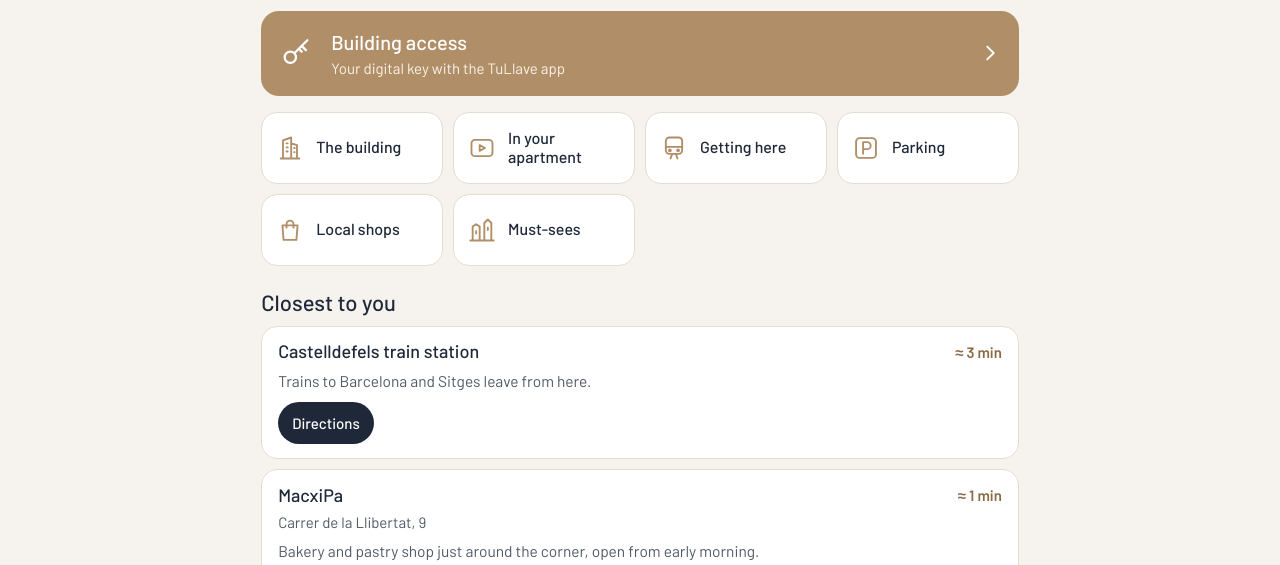
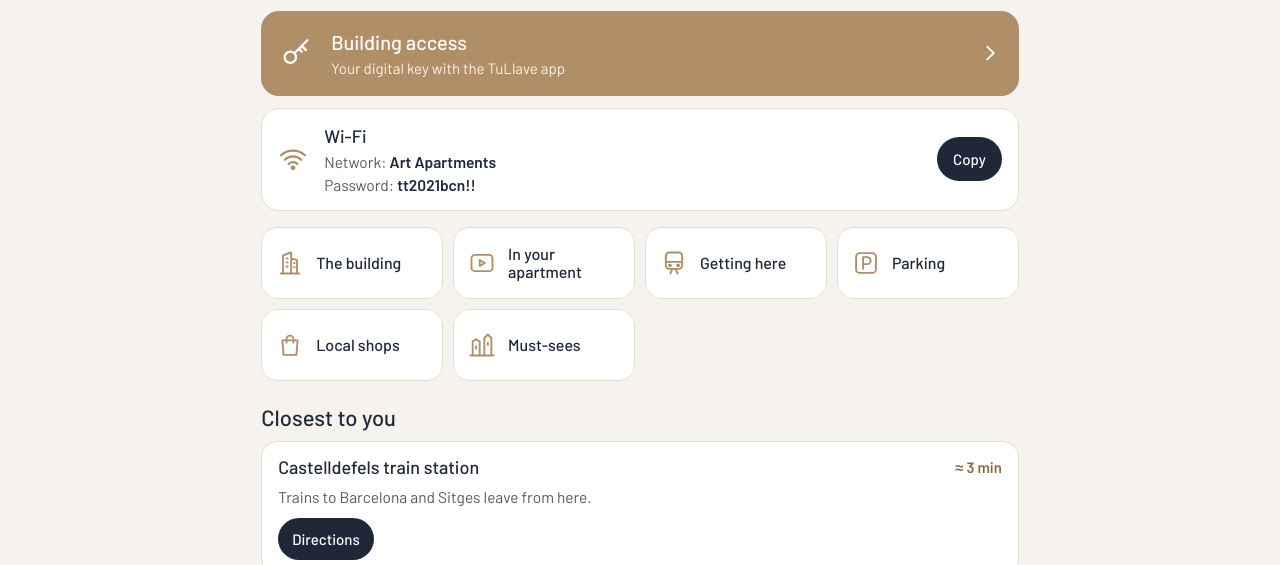
Before and after one commit to Artbcn/castelldefels, a plain HTML site: page index.html in a window 1280 px wide. Shown: the part 235-800 px from the top of the page. Drawn offline with Linux system fonts and the light colour scheme.

Commit message:
Wi-Fi
Co-Authored-By: Claude Opus 5.5 <noreply@anthropic.com>
Claude-Session: https://claude.ai/code/session_01823DxZGSdovscrBfenvnuP

```diff
--- a/index.html
+++ b/index.html
@@ -59,6 +59,12 @@ main{max-width:860px;margin:0 auto;padding:16px max(4vw,14px) 40px}
 .tiles.main .tile{flex-direction:row;justify-content:flex-start;text-align:left;min-height:64px;padding:12px 14px;gap:12px;font-size:16px}
 .tiles.main .tile svg{width:28px;height:28px;flex:none}
 @media(min-width:640px){.tiles.main{grid-template-columns:repeat(4,minmax(0,1fr))}.tiles.main .tile{min-height:72px}}
+.wifi{display:grid;grid-template-columns:34px minmax(0,1fr) auto;gap:12px;align-items:center;background:var(--card);border:1px solid var(--line);border-radius:18px;padding:14px 16px;margin:12px 0}
+.wifi svg{width:30px;height:30px;stroke:var(--gold);fill:none;stroke-width:1.8;stroke-linecap:round}
+.wifi b{display:block;font-size:18px;font-weight:500}.wifi span{display:block;font-size:15.5px;color:var(--mute)}.wifi strong{color:var(--ink);font-weight:600;overflow-wrap:anywhere}
+.cp{font:500 15px Barlow,sans-serif;min-height:44px;padding:0 16px;border-radius:999px;border:0;background:var(--navy);color:#fff;cursor:pointer}
+:root[data-theme=dark] .cp{background:var(--gold)}
+@media (prefers-color-scheme:dark){:root:not([data-theme=light]) .cp{background:var(--gold)}}
 .stats{display:grid;grid-template-columns:repeat(2,minmax(0,1fr));gap:10px}
 .stats div{background:var(--card);border:1px solid var(--line);border-radius:14px;padding:12px 14px}
 .stats b{display:block;font-size:24px;font-weight:400;color:var(--gold-ink)}.stats span{font-size:15px;color:var(--mute)}
@@ -190,28 +196,28 @@ const FREE=[
 {n:["Aparcamiento público junto a la estación","Public car park by the station","Parking public près de la gare","Aparcament públic al costat de l'estació"],ll:"41.2818255,1.9842472",t:9},
 {n:["Aparcamiento gratuito del Canal Olímpic","Olympic Canal free car park","Parking gratuit du Canal olympique","Aparcament gratuït del Canal Olímpic"],ll:"41.2791572,1.9898105",t:14}];
 const X={
-es:{tHelp:"En tu apartamento",helpL:"Vídeos cortos para resolver lo más habitual.",lavWhere:"Dónde está: en la azotea, la puerta blanca que ves marcada en la foto.",vidT:"Mira cómo se abre",vids:[["Abrir la puerta con TuLlave", "Abre la app, toca el candado y la puerta se desbloquea."], ["Desbloquear el termostato", "Si en la pantalla ves un candado, el termostato está bloqueado: en el vídeo ves cómo desbloquearlo."], ["Cambiar de frío a calor", "Cambia el modo del termostato hasta que aparezca el sol (calor) o el copo de nieve (frío)."], ["Si se va la luz", "Abre el cuadro eléctrico junto a la puerta de entrada y sube el interruptor que haya bajado."], ["Cafetera Dolce Gusto", "Cómo preparar un café con la cafetera de cápsulas."]],hello:"Bienvenido a ART Apartments",sub:"Tu guía rápida para la estancia en Castelldefels",nearT:"Lo más cerca",back:"Volver",tAcc:"Acceso al edificio",tAccS:"Tu llave digital con la app TuLlave",tBld:"El edificio",tArr:"Cómo llegar",tPk:"Aparcar",tLoc:"Comercio local",tSee:"Lo imprescindible",tCt:"Contacto",call:"Llamar",mail:"Escribir",minS:"min",
+es:{wifiT:"Wi-Fi",wifiN:"Red",wifiP:"Contraseña",copy:"Copiar",copied:"Copiada",tHelp:"En tu apartamento",helpL:"Vídeos cortos para resolver lo más habitual.",lavWhere:"Dónde está: en la azotea, la puerta blanca que ves marcada en la foto.",vidT:"Mira cómo se abre",vids:[["Abrir la puerta con TuLlave", "Abre la app, toca el candado y la puerta se desbloquea."], ["Desbloquear el termostato", "Si en la pantalla ves un candado, el termostato está bloqueado: en el vídeo ves cómo desbloquearlo."], ["Cambiar de frío a calor", "Cambia el modo del termostato hasta que aparezca el sol (calor) o el copo de nieve (frío)."], ["Si se va la luz", "Abre el cuadro eléctrico junto a la puerta de entrada y sube el interruptor que haya bajado."], ["Cafetera Dolce Gusto", "Cómo preparar un café con la cafetera de cápsulas."]],hello:"Bienvenido a ART Apartments",sub:"Tu guía rápida para la estancia en Castelldefels",nearT:"Lo más cerca",back:"Volver",tAcc:"Acceso al edificio",tAccS:"Tu llave digital con la app TuLlave",tBld:"El edificio",tArr:"Cómo llegar",tPk:"Aparcar",tLoc:"Comercio local",tSee:"Lo imprescindible",tCt:"Contacto",call:"Llamar",mail:"Escribir",minS:"min",
  accL:"No hay recepción: el check-in es 100 % digital y entras al edificio y a tu apartamento con tu móvil.",
  accSteps:["Descarga la app TuLlave en tu móvil.","Haz el check-in online antes de llegar. Cada adulto debe registrarse.","Cuando la reserva esté pagada y el check-in completo, cada huésped recibe su llave digital por correo electrónico.","Abre la app TuLlave e introduce o activa el código que te enviamos.","Al llegar, abre la puerta del edificio desde la app y después la de tu apartamento."],
  accNote:"Tu llave funciona desde las 16:00 del día de llegada hasta las 10:00 del día de salida.",accHelp:"¿No se abre? Revisa que tienes Bluetooth e internet activados y llámanos.",ios:"App Store (iPhone)",android:"Google Play (Android)",
  bldL:"Edificio de 2021 en pleno centro de Castelldefels, en la avenida principal.",fac:[["Piscina y solárium","Piscina exterior en la azotea, con solárium. Abierta de 8:00 a 19:00 en temporada baja y de 8:00 a 21:00 en verano."],["Lavandería","Lavadora y secadora en la azotea. Se pagan en el quiosco que hay allí acercando el móvil, o desde el móvil con la app Washtur. El detergente ya está incluido en el lavado."],["Ascensor","Comunica todas las plantas con la azotea."],["Tu apartamento","Cocina equipada, aire acondicionado y calefacción, microondas, nevera, TV y baño con ducha. Algunos tienen balcón."]],
  locT:"Ubicación",locL:[["200 m","de la estación de tren"],["1,2 km","de la playa"],["14 km","del aeropuerto"],["20 km","de Barcelona"]],openMap:"Abrir en Google Maps",
  arrL:"Avinguda de la Constitució, 164 · 08860 Castelldefels",fromAir:"Desde el aeropuerto",fromAirD:"El aeropuerto de Barcelona-El Prat está a unos 14 km. Puedes venir en taxi o en transporte público.",fromAirB:"Ruta desde el aeropuerto",fromBcn:"Desde Barcelona",fromBcnD:"Toma el tren R2 Sud hasta la estación de Castelldefels: el edificio está a 200 m.",byCar:"En coche",byCarD:"Mira la sección Aparcar para las zonas de pago y los aparcamientos gratuitos.",toBcn:"Ir a Barcelona",locSub:"Lo que te recomendamos para comprar y disfrutar cerca del apartamento."},
-en:{tHelp:"In your apartment",helpL:"Short videos for the most common questions.",lavWhere:"Where it is: on the rooftop, the white door marked in the photo.",vidT:"See how it opens",vids:[["Open the door with TuLlave", "Open the app, tap the padlock and the door unlocks."], ["Unlock the thermostat", "If you see a padlock on the screen, the thermostat is locked: the video shows how to unlock it."], ["Switch from cooling to heating", "Change the thermostat mode until you see the sun (heating) or the snowflake (cooling)."], ["If the power goes off", "Open the electrical panel by the entrance door and push up any switch that has dropped."], ["Dolce Gusto coffee machine", "How to make a coffee with the capsule machine."]],hello:"Welcome to ART Apartments",sub:"Your quick guide to your stay in Castelldefels",nearT:"Closest to you",back:"Back",tAcc:"Building access",tAccS:"Your digital key with the TuLlave app",tBld:"The building",tArr:"Getting here",tPk:"Parking",tLoc:"Local shops",tSee:"Must-sees",tCt:"Contact",call:"Call",mail:"Email",minS:"min",
+en:{wifiT:"Wi-Fi",wifiN:"Network",wifiP:"Password",copy:"Copy",copied:"Copied",tHelp:"In your apartment",helpL:"Short videos for the most common questions.",lavWhere:"Where it is: on the rooftop, the white door marked in the photo.",vidT:"See how it opens",vids:[["Open the door with TuLlave", "Open the app, tap the padlock and the door unlocks."], ["Unlock the thermostat", "If you see a padlock on the screen, the thermostat is locked: the video shows how to unlock it."], ["Switch from cooling to heating", "Change the thermostat mode until you see the sun (heating) or the snowflake (cooling)."], ["If the power goes off", "Open the electrical panel by the entrance door and push up any switch that has dropped."], ["Dolce Gusto coffee machine", "How to make a coffee with the capsule machine."]],hello:"Welcome to ART Apartments",sub:"Your quick guide to your stay in Castelldefels",nearT:"Closest to you",back:"Back",tAcc:"Building access",tAccS:"Your digital key with the TuLlave app",tBld:"The building",tArr:"Getting here",tPk:"Parking",tLoc:"Local shops",tSee:"Must-sees",tCt:"Contact",call:"Call",mail:"Email",minS:"min",
  accL:"There is no front desk: check-in is 100% digital and you open the building and your apartment with your phone.",
  accSteps:["Download the TuLlave app on your phone.","Complete online check-in before you arrive. Every adult must register.","Once the booking is paid and check-in is complete, each guest receives their digital key by email.","Open the TuLlave app and enter or activate the code we sent you.","When you arrive, open the building door from the app, then your apartment door."],
  accNote:"Your key works from 16:00 on your arrival day until 10:00 on your departure day.",accHelp:"Door won't open? Check that Bluetooth and mobile data are on, and call us.",ios:"App Store (iPhone)",android:"Google Play (Android)",
  bldL:"A 2021 building right in the centre of Castelldefels, on the main avenue.",fac:[["Pool & sun deck","Outdoor rooftop pool with a sun deck. Open 8:00–19:00 in low season and 8:00–21:00 in summer."],["Laundry","Washing machine and dryer on the rooftop. Pay at the kiosk there by holding your phone to it, or from your phone with the Washtur app. Detergent is already included in the wash."],["Lift","Connects every floor with the rooftop."],["Your apartment","Equipped kitchen, air conditioning and heating, microwave, fridge, TV and a bathroom with shower. Some have a balcony."]],
  locT:"Location",locL:[["200 m","from the train station"],["1.2 km","from the beach"],["14 km","from the airport"],["20 km","from Barcelona"]],openMap:"Open in Google Maps",
  arrL:"Avinguda de la Constitució, 164 · 08860 Castelldefels",fromAir:"From the airport",fromAirD:"Barcelona-El Prat airport is about 14 km away. You can come by taxi or public transport.",fromAirB:"Route from the airport",fromBcn:"From Barcelona",fromBcnD:"Take the R2 Sud train to Castelldefels station: the building is 200 m away.",byCar:"By car",byCarD:"See the Parking section for paid zones and free car parks.",toBcn:"Going to Barcelona",locSub:"Our recommendations for shopping and treats near the apartment."},
-fr:{tHelp:"Dans votre appartement",helpL:"De courtes vidéos pour les questions les plus fréquentes.",lavWhere:"Où la trouver : sur le toit, la porte blanche entourée sur la photo.",vidT:"Voir comment ouvrir",vids:[["Ouvrir la porte avec TuLlave", "Ouvrez l'appli, touchez le cadenas et la porte se déverrouille."], ["Déverrouiller le thermostat", "Si un cadenas s'affiche, le thermostat est verrouillé : la vidéo montre comment le déverrouiller."], ["Passer du froid au chaud", "Changez le mode du thermostat jusqu'à voir le soleil (chaud) ou le flocon (froid)."], ["En cas de coupure de courant", "Ouvrez le tableau électrique près de la porte d'entrée et relevez l'interrupteur qui est descendu."], ["Machine à café Dolce Gusto", "Comment préparer un café avec la machine à capsules."]],hello:"Bienvenue chez ART Apartments",sub:"Votre guide pratique pour votre séjour à Castelldefels",nearT:"Tout près",back:"Retour",tAcc:"Accès à l'immeuble",tAccS:"Votre clé numérique avec l'appli TuLlave",tBld:"L'immeuble",tArr:"Comment venir",tPk:"Stationnement",tLoc:"Commerces locaux",tSee:"Incontournables",tCt:"Contact",call:"Appeler",mail:"Écrire",minS:"min",
+fr:{wifiT:"Wi-Fi",wifiN:"Réseau",wifiP:"Mot de passe",copy:"Copier",copied:"Copié",tHelp:"Dans votre appartement",helpL:"De courtes vidéos pour les questions les plus fréquentes.",lavWhere:"Où la trouver : sur le toit, la porte blanche entourée sur la photo.",vidT:"Voir comment ouvrir",vids:[["Ouvrir la porte avec TuLlave", "Ouvrez l'appli, touchez le cadenas et la porte se déverrouille."], ["Déverrouiller le thermostat", "Si un cadenas s'affiche, le thermostat est verrouillé : la vidéo montre comment le déverrouiller."], ["Passer du froid au chaud", "Changez le mode du thermostat jusqu'à voir le soleil (chaud) ou le flocon (froid)."], ["En cas de coupure de courant", "Ouvrez le tableau électrique près de la porte d'entrée et relevez l'interrupteur qui est descendu."], ["Machine à café Dolce Gusto", "Comment préparer un café avec la machine à capsules."]],hello:"Bienvenue chez ART Apartments",sub:"Votre guide pratique pour votre séjour à Castelldefels",nearT:"Tout près",back:"Retour",tAcc:"Accès à l'immeuble",tAccS:"Votre clé numérique avec l'appli TuLlave",tBld:"L'immeuble",tArr:"Comment venir",tPk:"Stationnement",tLoc:"Commerces locaux",tSee:"Incontournables",tCt:"Contact",call:"Appeler",mail:"Écrire",minS:"min",
  accL:"Il n'y a pas de réception : l'enregistrement est 100 % numérique et vous ouvrez l'immeuble et votre appartement avec votre téléphone.",
  accSteps:["Téléchargez l'appli TuLlave sur votre téléphone.","Faites l'enregistrement en ligne avant d'arriver. Chaque adulte doit s'enregistrer.","Une fois la réservation payée et l'enregistrement terminé, chaque voyageur reçoit sa clé numérique par e-mail.","Ouvrez l'appli TuLlave et saisissez ou activez le code envoyé.","À votre arrivée, ouvrez la porte de l'immeuble depuis l'appli, puis celle de votre appartement."],
  accNote:"Votre clé fonctionne de 16 h le jour d'arrivée jusqu'à 10 h le jour du départ.",accHelp:"La porte ne s'ouvre pas ? Vérifiez que le Bluetooth et les données mobiles sont activés, et appelez-nous.",ios:"App Store (iPhone)",android:"Google Play (Android)",
  bldL:"Immeuble de 2021 en plein centre de Castelldefels, sur l'avenue principale.",fac:[["Piscine et solarium","Piscine extérieure sur le toit, avec solarium. Ouverte de 8 h à 19 h en basse saison et de 8 h à 21 h en été."],["Buanderie","Lave-linge et sèche-linge sur le toit. Paiement à la borne sur place en approchant votre téléphone, ou depuis votre téléphone avec l'appli Washtur. La lessive est déjà incluse dans le lavage."],["Ascenseur","Dessert tous les étages jusqu'au toit."],["Votre appartement","Cuisine équipée, climatisation et chauffage, micro-ondes, réfrigérateur, TV et salle de bain avec douche. Certains ont un balcon."]],
  locT:"Emplacement",locL:[["200 m","de la gare"],["1,2 km","de la plage"],["14 km","de l'aéroport"],["20 km","de Barcelone"]],openMap:"Ouvrir dans Google Maps",
  arrL:"Avinguda de la Constitució, 164 · 08860 Castelldefels",fromAir:"Depuis l'aéroport",fromAirD:"L'aéroport de Barcelone-El Prat est à environ 14 km. Vous pouvez venir en taxi ou en transports en commun.",fromAirB:"Itinéraire depuis l'aéroport",fromBcn:"Depuis Barcelone",fromBcnD:"Prenez le train R2 Sud jusqu'à la gare de Castelldefels : l'immeuble est à 200 m.",byCar:"En voiture",byCarD:"Consultez la rubrique Stationnement pour les zones payantes et les parkings gratuits.",toBcn:"Aller à Barcelone",locSub:"Nos recommandations pour faire vos courses et vous faire plaisir près de l'appartement."},
-ca:{tHelp:"Al teu apartament",helpL:"Vídeos curts per resoldre el més habitual.",lavWhere:"On és: al terrat, la porta blanca que veus marcada a la foto.",vidT:"Mira com s'obre",vids:[["Obrir la porta amb TuLlave", "Obre l'app, toca el cadenat i la porta es desbloqueja."], ["Desbloquejar el termòstat", "Si a la pantalla veus un cadenat, el termòstat està bloquejat: al vídeo veus com desbloquejar-lo."], ["Canviar de fred a calor", "Canvia el mode del termòstat fins que surti el sol (calor) o el floc de neu (fred)."], ["Si se'n va la llum", "Obre el quadre elèctric al costat de la porta d'entrada i puja l'interruptor que hagi baixat."], ["Cafetera Dolce Gusto", "Com preparar un cafè amb la cafetera de càpsules."]],hello:"Benvingut a ART Apartments",sub:"La teva guia ràpida per a l'estada a Castelldefels",nearT:"El més a prop",back:"Tornar",tAcc:"Accés a l'edifici",tAccS:"La teva clau digital amb l'app TuLlave",tBld:"L'edifici",tArr:"Com arribar",tPk:"Aparcar",tLoc:"Comerç local",tSee:"Imprescindibles",tCt:"Contacte",call:"Trucar",mail:"Escriure",minS:"min",
+ca:{wifiT:"Wi-Fi",wifiN:"Xarxa",wifiP:"Contrasenya",copy:"Copiar",copied:"Copiada",tHelp:"Al teu apartament",helpL:"Vídeos curts per resoldre el més habitual.",lavWhere:"On és: al terrat, la porta blanca que veus marcada a la foto.",vidT:"Mira com s'obre",vids:[["Obrir la porta amb TuLlave", "Obre l'app, toca el cadenat i la porta es desbloqueja."], ["Desbloquejar el termòstat", "Si a la pantalla veus un cadenat, el termòstat està bloquejat: al vídeo veus com desbloquejar-lo."], ["Canviar de fred a calor", "Canvia el mode del termòstat fins que surti el sol (calor) o el floc de neu (fred)."], ["Si se'n va la llum", "Obre el quadre elèctric al costat de la porta d'entrada i puja l'interruptor que hagi baixat."], ["Cafetera Dolce Gusto", "Com preparar un cafè amb la cafetera de càpsules."]],hello:"Benvingut a ART Apartments",sub:"La teva guia ràpida per a l'estada a Castelldefels",nearT:"El més a prop",back:"Tornar",tAcc:"Accés a l'edifici",tAccS:"La teva clau digital amb l'app TuLlave",tBld:"L'edifici",tArr:"Com arribar",tPk:"Aparcar",tLoc:"Comerç local",tSee:"Imprescindibles",tCt:"Contacte",call:"Trucar",mail:"Escriure",minS:"min",
  accL:"No hi ha recepció: el check-in és 100 % digital i entres a l'edifici i a l'apartament amb el mòbil.",
  accSteps:["Descarrega l'app TuLlave al mòbil.","Fes el check-in en línia abans d'arribar. Cada adult s'ha de registrar.","Quan la reserva estigui pagada i el check-in complet, cada hoste rep la seva clau digital per correu electrònic.","Obre l'app TuLlave i introdueix o activa el codi que t'hem enviat.","En arribar, obre la porta de l'edifici des de l'app i després la del teu apartament."],
  accNote:"La teva clau funciona des de les 16:00 del dia d'arribada fins a les 10:00 del dia de sortida.",accHelp:"No s'obre? Comprova que tens el Bluetooth i les dades activats i truca'ns.",ios:"App Store (iPhone)",android:"Google Play (Android)",
@@ -222,6 +228,8 @@ const VIDS=["puerta","termostato-desbloquear","termostato-modo","diferencial","c
 const vid=(f,j)=>`<article class="r vr"><h3>${esc(X[L].vids[j][0])}</h3><p>${esc(X[L].vids[j][1])}</p><video controls playsinline muted preload="none" poster="vid/${f}.jpg"><source src="vid/${f}.mp4" type="video/mp4"></video></article>`;
 const WT_IOS="https://apps.apple.com/app/id1476046062";
 const WT_AND="https://play.google.com/store/search?q=Washtur&c=apps";
+const WIFI_SSID="Art Apartments",WIFI_PASS="tt2021bcn!!";
+const wifi=()=>{const x=X[L];return `<section class="wifi"><svg viewBox="0 0 24 24" aria-hidden="true"><path d="M2.5 9a14 14 0 0 1 19 0M5.5 12.5a9.5 9.5 0 0 1 13 0M8.5 16a5 5 0 0 1 7 0"/><circle cx="12" cy="19" r="1"/></svg><div><b>${esc(x.wifiT)}</b><span>${esc(x.wifiN)}: <strong>${esc(WIFI_SSID)}</strong></span><span>${esc(x.wifiP)}: <strong class="pw">${esc(WIFI_PASS)}</strong></span></div><button class="cp" type="button" data-copy="${esc(WIFI_PASS)}">${esc(x.copy)}</button></section>`};
 const IOS_URL="https://apps.apple.com/app/id1463757987";
 const AND_URL="https://play.google.com/store/search?q=TuLlave%20Smart%20Lock&c=apps";
 
@@ -263,6 +271,7 @@ function home(){const t=T[L],x=X[L];
  const near=P.filter(p=>p.t&&p.t<=8||p.near).sort((a,b)=>(a.t||5)-(b.t||5)).slice(0,6);
  return `<section class="hello"><img src="img/piscina.jpg" alt=""><h1>${esc(x.hello)}</h1><p>${esc(x.sub)}</p></section>
  <a class="acc" href="#access"><svg viewBox="0 0 24 24" aria-hidden="true">${KEY}</svg><span><b>${esc(x.tAcc)}</b><small>${esc(x.tAccS)}</small></span><svg class="chev" viewBox="0 0 24 24" aria-hidden="true"><path d="M9 5l7 7-7 7"/></svg></a>
+ ${wifi()}
  <nav class="tiles main">${TILES.map(tile).join("")}</nav>
  <h2 class="sec">${esc(x.nearT)}</h2>
  <div class="rows"><article class="r"><h3>${esc(t.stT)}</h3>${mins(3)}<p>${esc(t.stP)}</p><div class="acts">${go(dirUrl("Estació de Castelldefels",true),ml())}</div></article>${near.map(row).join("")}</div>
@@ -275,7 +284,7 @@ function view(k){const t=T[L],x=X[L];
   <ol class="steps">${x.accSteps.map((s,j)=>`<li><span class="num">${j+1}</span><span>${esc(s)}${j===0?`<span class="acts" style="display:flex;gap:8px;flex-wrap:wrap;margin-top:10px">${go(IOS_URL,x.ios)}${go(AND_URL,x.android)}</span>`:""}</span></li>`).join("")}</ol>
   <div class="rows" style="margin-top:10px">${vid("puerta",0)}</div>
   <div class="big" style="margin-top:14px"><p style="color:#fff;font-size:17px">${esc(x.accNote)}</p><p>${esc(x.accHelp)}</p><a class="go" href="tel:+34681920239">${esc(x.call)} · +34 681 920 239</a></div>`;
- if(k==="building")return head(k)+`<p class="lead">${esc(x.bldL)}</p><div class="photo"><img src="img/piscina2.jpg" alt=""></div>
+ if(k==="building")return head(k)+`<p class="lead">${esc(x.bldL)}</p>${wifi()}<div class="photo"><img src="img/piscina2.jpg" alt=""></div>
   <div class="rows" style="margin-top:12px">${x.fac.filter((f,j)=>j!==1).map(f=>`<article class="r"><h3>${esc(f[0])}</h3><p>${esc(f[1])}</p></article>`).join("")}</div>
   <article class="r" style="margin-top:10px"><h3>${esc(x.fac[1][0])}</h3><p>${esc(x.fac[1][1])}</p><div class="acts">${go(WT_IOS,"Washtur · "+x.ios,1)}${go(WT_AND,"Washtur · "+x.android,1)}</div><p>${esc(x.lavWhere)}</p><img class="lav" src="img/lavanderia.jpg" alt=""></article>
   <div class="gal"><div class="photo"><img src="img/lobby.jpg" alt=""></div><div class="photo"><img src="img/salon.jpg" alt=""></div></div>
@@ -307,6 +316,7 @@ function render(){
  v.style.animation="none";void v.offsetWidth;v.style.animation="";
 }
 document.querySelector(".lang").addEventListener("click",e=>{const b=e.target.closest("button");if(!b)return;L=b.dataset.l;try{localStorage.setItem("cdf-lang",L)}catch(err){}render()});
+document.getElementById("view").addEventListener("click",async e=>{const b=e.target.closest(".cp");if(!b)return;try{await navigator.clipboard.writeText(b.dataset.copy);b.textContent=X[L].copied;setTimeout(()=>b.textContent=X[L].copy,1800)}catch(err){}});
 window.addEventListener("hashchange",()=>{render();window.scrollTo(0,0)});
 render();
 }
```
